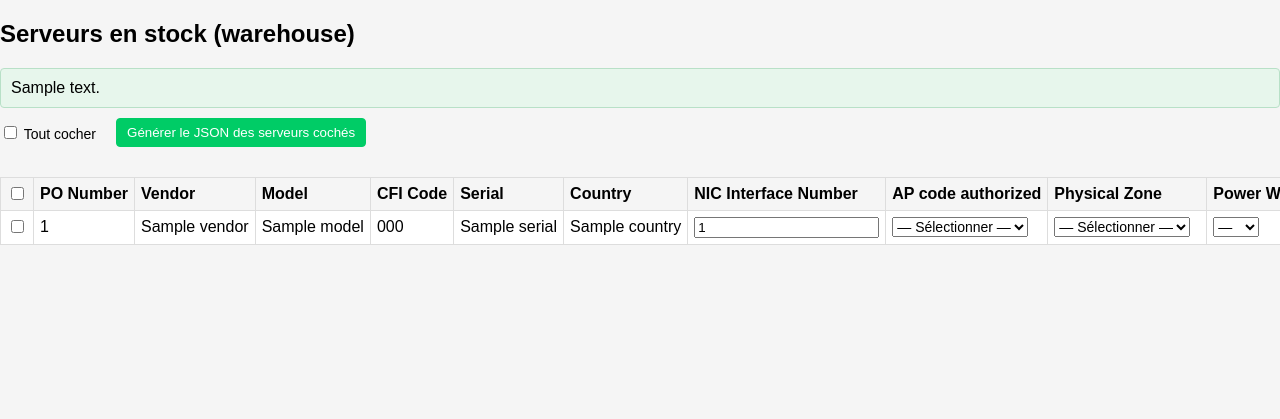
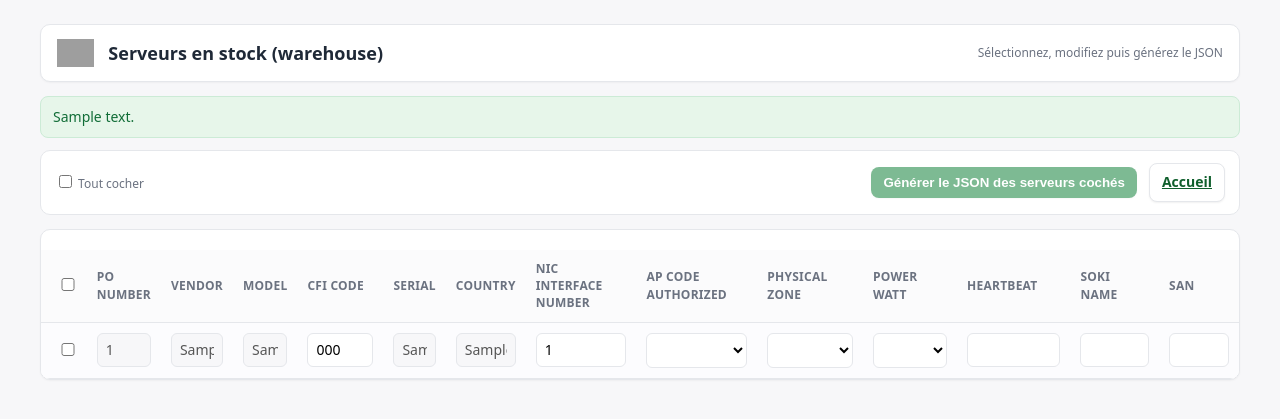
Before and after one commit to Selimyahyaoui/front, a FastAPI app: template app/templates/servers_warehouse.html in a window 1280 px wide. Shown: the top 419 px of the page. Run offline with FastAPI, Linux system fonts and the light colour scheme; the template is opened without the code that fills it: most values are stand-ins (such as "Sample title", 1, 10 or a date in 2020); parts of the project's set-up code (start-up, migrations or seed data) failed here and were passed over; grey boxes are pictures that could not be loaded.

Commit message:
Update servers_warehouse.html

```diff
--- a/app/templates/servers_warehouse.html
+++ b/app/templates/servers_warehouse.html
@@ -3,44 +3,166 @@
 <head>
   <meta charset="UTF-8" />
   <title>Serveurs en stock (warehouse)</title>
+  <!-- keep your global stylesheet if you have one -->
   <link rel="stylesheet" href="/static/style.css" />
+  <meta name="viewport" content="width=device-width, initial-scale=1" />
   <style>
-    .table-responsive{overflow:auto}
-    .table{width:100%;border-collapse:collapse}
-    .table th,.table td{border:1px solid #ddd;padding:6px;white-space:nowrap}
-    .table thead th{background:#f5f5f5;position:sticky;top:0}
-    .alert{margin:10px 0;padding:10px;border-radius:4px}
-    .alert-success{background:#e7f6ec;border:1px solid #b8e0c7}
-    .alert-danger{background:#fdeaea;border:1px solid #f1b4b4}
-    .actions{display:flex;gap:10px;align-items:center;margin:10px 0}
-    .btn{padding:6px 10px;border:1px solid #0c6;border-radius:4px;background:#0c6;color:#fff;cursor:pointer}
-    .btn:disabled{opacity:.6;cursor:not-allowed}
+    :root{
+      --brand:#14823b;
+      --brand-ink:#0f5f2c;
+      --ink:#1f2937;
+      --muted:#6b7280;
+      --bg:#f7f7f9;
+      --card:#ffffff;
+      --border:#e5e7eb;
+      --success-bg:#e7f6ea;
+      --success-ink:#116d37;
+      --danger-bg:#fdeaea;
+      --danger-ink:#8a1d1d;
+    }
+
+    html,body{margin:0;padding:0;background:var(--bg);color:var(--ink);font:14px/1.45 system-ui, -apple-system, Segoe UI, Roboto, Ubuntu, "Helvetica Neue", Arial, "Noto Sans", "Apple Color Emoji","Segoe UI Emoji";}
+    .shell{max-width:1200px;margin:24px auto;padding:0 16px;}
+
+    /* Header */
+    .hero{
+      display:flex;align-items:center;gap:14px;background:var(--card);
+      border:1px solid var(--border); border-radius:10px; padding:14px 16px;
+      box-shadow:0 1px 2px rgba(0,0,0,.04);
+      margin-bottom:14px;
+    }
+    .hero img{height:28px}
+    .hero h1{font-size:18px;margin:0}
+    .hero .pill{margin-left:auto;font-size:12px;color:var(--muted)}
+
+    /* Toolbar */
+    .toolbar{
+      display:flex;align-items:center;gap:12px;flex-wrap:wrap;
+      background:var(--card);border:1px solid var(--border);border-radius:10px;
+      padding:12px 14px;margin-bottom:14px
+    }
+    .toolbar .spacer{flex:1}
+    .btn{
+      display:inline-flex;align-items:center;gap:8px;border:0;border-radius:8px;
+      background:var(--brand);color:#fff;padding:8px 12px;font-weight:600;cursor:pointer;
+      box-shadow:0 1px 2px rgba(0,0,0,.06)
+    }
+    .btn:disabled{opacity:.55;cursor:not-allowed}
+    .btn--ghost{background:#fff;color:var(--brand-ink);border:1px solid var(--border)}
+    .hint{color:var(--muted);font-size:12px}
+
+    /* Card table wrapper */
+    .card{
+      background:var(--card);border:1px solid var(--border);border-radius:10px;
+      overflow:hidden;box-shadow:0 1px 2px rgba(0,0,0,.04)
+    }
+
+    /* Table */
+    .tbl{width:100%;border-collapse:separate;border-spacing:0}
+    .tbl thead th{
+      position:sticky;top:0;background:#fbfbfc;border-bottom:1px solid var(--border);
+      font-size:12px;font-weight:700;text-transform:uppercase;letter-spacing:.02em;
+      color:var(--muted);padding:10px 10px;z-index:1
+    }
+    .tbl td{border-bottom:1px solid var(--border);padding:10px}
+    .tbl tbody tr:nth-child(odd){background:#fcfcfe}
+    .tbl tbody tr:hover{background:#f5f7ff}
+    .tbl .col-check{width:42px;text-align:center}
+    .tbl .ctrl{width:160px}
+    .tbl input,.tbl select{
+      width:100%;box-sizing:border-box;border:1px solid var(--border);border-radius:6px;
+      padding:6px 8px;background:#fff;font:inherit
+    }
+    .tbl input[readonly]{background:#f7f7f9;color:#555}
+
+    /* Alerts */
+    .alert{margin:12px 0;padding:10px 12px;border-radius:8px;border:1px solid transparent}
+    .alert.success{background:var(--success-bg);color:var(--success-ink);border-color:#ccebd6}
+    .alert.error{background:var(--danger-bg);color:var(--danger-ink);border-color:#f5c2c2}
+
+    /* Responsive */
+    @media (max-width: 900px){
+      .tbl .ctrl{width:120px}
+    }
+    @media (max-width: 720px){
+      .tbl thead th{font-size:11px}
+      .tbl .ctrl{width:110px}
+    }
   </style>
+  <script>
+    function toggleAll(master){
+      document.querySelectorAll(".row-check").forEach(cb => cb.checked = master.checked);
+      updateGenerateState();
+    }
+    function updateGenerateState(){
+      const anyChecked = [...document.querySelectorAll(".row-check")].some(cb => cb.checked);
+      document.getElementById("btn-generate").disabled = !anyChecked;
+    }
+    function collectAndSubmit(form){
+      const rows = [];
+      document.querySelectorAll("tr.data-row").forEach(tr=>{
+        if(!tr.querySelector(".row-check").checked) return;
+        const get = sel => tr.querySelector(sel)?.value ?? "";
+        rows.push({
+          id: Number(tr.dataset.id),
+          po_number: get("input[name='po_number']"),
+          vendor: get("input[name='vendor']"),
+          model: get("input[name='model']"),
+          cfi_code: get("input[name='cfi_code']"),
+          serial: get("input[name='serial']"),
+          country: get("input[name='country']"),
+          nic_count: get("input[name='nic_count']") ? Number(get(\"input[name='nic_count']\")) : null,
+          ap_code_authorized: get("select[name='ap_code_authorized']"),
+          physical_zone: get("select[name='physical_zone']"),
+          power_watt: get("select[name='power_watt']") ? Number(get(\"select[name='power_watt']\")) : null,
+          heartbeat: get("input[name='heartbeat']"),
+          soki_name: get("input[name='soki_name']"),
+          san: get("input[name='san']")
+        });
+      });
+      document.getElementById("json_payload").value = JSON.stringify({
+        generated_at: new Date().toISOString(),
+        servers: rows
+      });
+      return true;
+    }
+    document.addEventListener("change", e=>{
+      if(e.target.classList.contains("row-check")) updateGenerateState();
+    });
+    document.addEventListener("DOMContentLoaded", updateGenerateState);
+  </script>
 </head>
 <body>
-  <h2>Serveurs en stock (warehouse)</h2>
+  <div class="shell">
+    <div class="hero">
+      <img src="/static/bnp_logo.png" alt="BNP">
+      <h1>Serveurs en stock (warehouse)</h1>
+      <div class="pill hint">Sélectionnez, modifiez puis générez le JSON</div>
+    </div>
 
     {% if message_ok %}
-    <div class="alert alert-success">{{ message_ok }}</div>
+      <div class="alert success">{{ message_ok }}</div>
     {% endif %}
     {% if message_error %}
-    <div class="alert alert-danger">{{ message_error }}</div>
+      <div class="alert error">{{ message_error }}</div>
     {% endif %}
 
-  <form method="post" action="/servers/warehouse" onsubmit="return beforeSubmit()">
-    <input type="hidden" name="selected_ids" id="selected_ids" value="" />
-    <input type="hidden" name="data_payload" id="data_payload" value="[]" />
+    <form method="post" action="/servers/warehouse" onsubmit="return collectAndSubmit(this)">
+      <input type="hidden" id="json_payload" name="json_payload" value="" />
 
-    <div class="actions">
-      <label><input type="checkbox" id="check_all" onclick="toggleAll(this)"> Tout cocher</label>
-      <button class="btn" type="submit">Générer le JSON des serveurs cochés</button>
+      <div class="toolbar">
+        <label class="hint"><input type="checkbox" id="check_all" onclick="toggleAll(this)"> Tout cocher</label>
+        <div class="spacer"></div>
+        <button type="submit" id="btn-generate" class="btn" disabled>Générer le JSON des serveurs cochés</button>
+        <a class="btn btn--ghost" href="/"><span>Accueil</span></a>
       </div>
 
-    <div class="table-responsive">
-      <table class="table table-sm">
+      <div class="card">
+        <div style="overflow:auto; max-height:70vh">
+          <table class="tbl">
             <thead>
               <tr>
-            <th><input type="checkbox" id="check_all2" onclick="toggleAll(this)"></th>
+                <th class="col-check"><input type="checkbox" onclick="toggleAll(this)" aria-label="Tout cocher"></th>
                 <th>PO Number</th>
                 <th>Vendor</th>
                 <th>Model</th>
@@ -56,99 +178,58 @@
                 <th>SAN</th>
               </tr>
             </thead>
-        <tbody id="tbl">
+            <tbody>
               {% for s in servers %}
-          <tr data-id="{{ s.id }}">
-            <td><input type="checkbox" class="row-check"></td>
-            <td>{{ s.po_number }}</td>
-            <td>{{ s.vendor }}</td>
-            <td>{{ s.model }}</td>
-            <td>{{ s.cfi_code }}</td>
-            <td>{{ s.serial }}</td>
-            <td>{{ s.country }}</td>
-            <td><input type="number" min="0" value="{{ s.nic_count }}" class="nic"></td>
+              <tr class="data-row" data-id="{{ s.t_server_sts_id }}">
+                <td class="col-check"><input type="checkbox" class="row-check" aria-label="Sélectionner"></td>
 
-            <td>
-              <select class="apcode">
-                <option value="">— Sélectionner —</option>
+                <td><input name="po_number" value="{{ s.t_server_sts_po_number or '' }}" readonly></td>
+                <td><input name="vendor" value="{{ s.t_server_sts_vendor or '' }}" readonly></td>
+                <td><input name="model" value="{{ s.t_server_sts_model or '' }}" readonly></td>
+
+                <td class="ctrl"><input name="cfi_code" value="{{ s.t_server_sts_cfi_code or '' }}"></td>
+                <td><input name="serial" value="{{ s.t_server_sts_serial or '' }}" readonly></td>
+                <td><input name="country" value="{{ s.t_server_sts_country or '' }}" readonly></td>
+
+                <td class="ctrl"><input name="nic_count" value="{{ s.t_server_sts_nic_count or '' }}"></td>
+
+                <td class="ctrl">
+                  <select name="ap_code_authorized">
+                    <option value=""></option>
                     {% for ap in ap_codes %}
-                  <option value="{{ ap }}" {% if ap == s.ap_code_authorized %}selected{% endif %}>{{ ap }}</option>
+                      <option value="{{ ap }}" {% if s.t_server_sts_t_ap_code_authorized_ap_code == ap %}selected{% endif %}>{{ ap }}</option>
                     {% endfor %}
                   </select>
                 </td>
 
-            <td>
-              <select class="pzone">
-                <option value="">— Sélectionner —</option>
+                <td class="ctrl">
+                  <select name="physical_zone">
+                    <option value=""></option>
                     {% for z in physical_zones %}
                       <option value="{{ z }}">{{ z }}</option>
                     {% endfor %}
                   </select>
                 </td>
 
-            <td>
-              <select class="pwatt">
-                <option value="">—</option>
-                <option>150</option><option>200</option><option>250</option><option>300</option>
-                <option>350</option><option>400</option><option>450</option><option>500</option>
-                <option>550</option><option>600</option><option>650</option><option>700</option>
-                <option>750</option><option>800</option><option>850</option><option>900</option>
-                <option>950</option>
+                <td class="ctrl">
+                  <select name="power_watt">
+                    <option value=""></option>
+                    {% for w in power_watts %}
+                      <option value="{{ w }}">{{ w }}</option>
+                    {% endfor %}
                   </select>
                 </td>
 
-            <td style="text-align:center"><input type="checkbox" class="heartbeat"></td>
-            <td><input type="text" class="soki" value=""></td>
-            <td style="text-align:center"><input type="checkbox" class="san"></td>
+                <td class="ctrl"><input name="heartbeat" value=""></td>
+                <td class="ctrl"><input name="soki_name" value=""></td>
+                <td class="ctrl"><input name="san" value=""></td>
               </tr>
               {% endfor %}
             </tbody>
           </table>
         </div>
+      </div>
     </form>
-
-<script>
-function toggleAll(box){
-  const checks = document.querySelectorAll('.row-check');
-  checks.forEach(c => c.checked = box.checked);
-}
-
-function beforeSubmit(){
-  const rows = Array.from(document.querySelectorAll('#tbl tr'));
-  const selected = [];
-  const payload = [];
-  rows.forEach(tr => {
-    const id = tr.getAttribute('data-id');
-    const checked = tr.querySelector('.row-check').checked;
-    const nic    = tr.querySelector('.nic').value || null;
-    const ap     = tr.querySelector('.apcode').value || null;
-    const pz     = tr.querySelector('.pzone').value || null;
-    const pw     = tr.querySelector('.pwatt').value || null;
-    const hb     = tr.querySelector('.heartbeat').checked || false;
-    const soki   = tr.querySelector('.soki').value || '';
-    const san    = tr.querySelector('.san').checked || false;
-
-    const base = {
-      id,
-      nic_count: nic ? parseInt(nic) : 0,
-      ap_code_authorized: ap || "",
-      physical_zone: pz || "",
-      power_watt: pw ? parseInt(pw) : null,
-      heartbeat: hb,
-      soki_name: soki || "",
-      san: san
-    };
-
-    if (checked) selected.push(id);
-    payload.push(base);
-  });
-
-  document.getElementById('selected_ids').value = selected.join(',');
-  document.getElementById('data_payload').value = JSON.stringify(
-    payload.filter(p => selected.includes(p.id))
-  );
-  return true;
-}
-</script>
+  </div>
 </body>
 </html>
```
Lines whose indentation alone changed are shown as unchanged.
